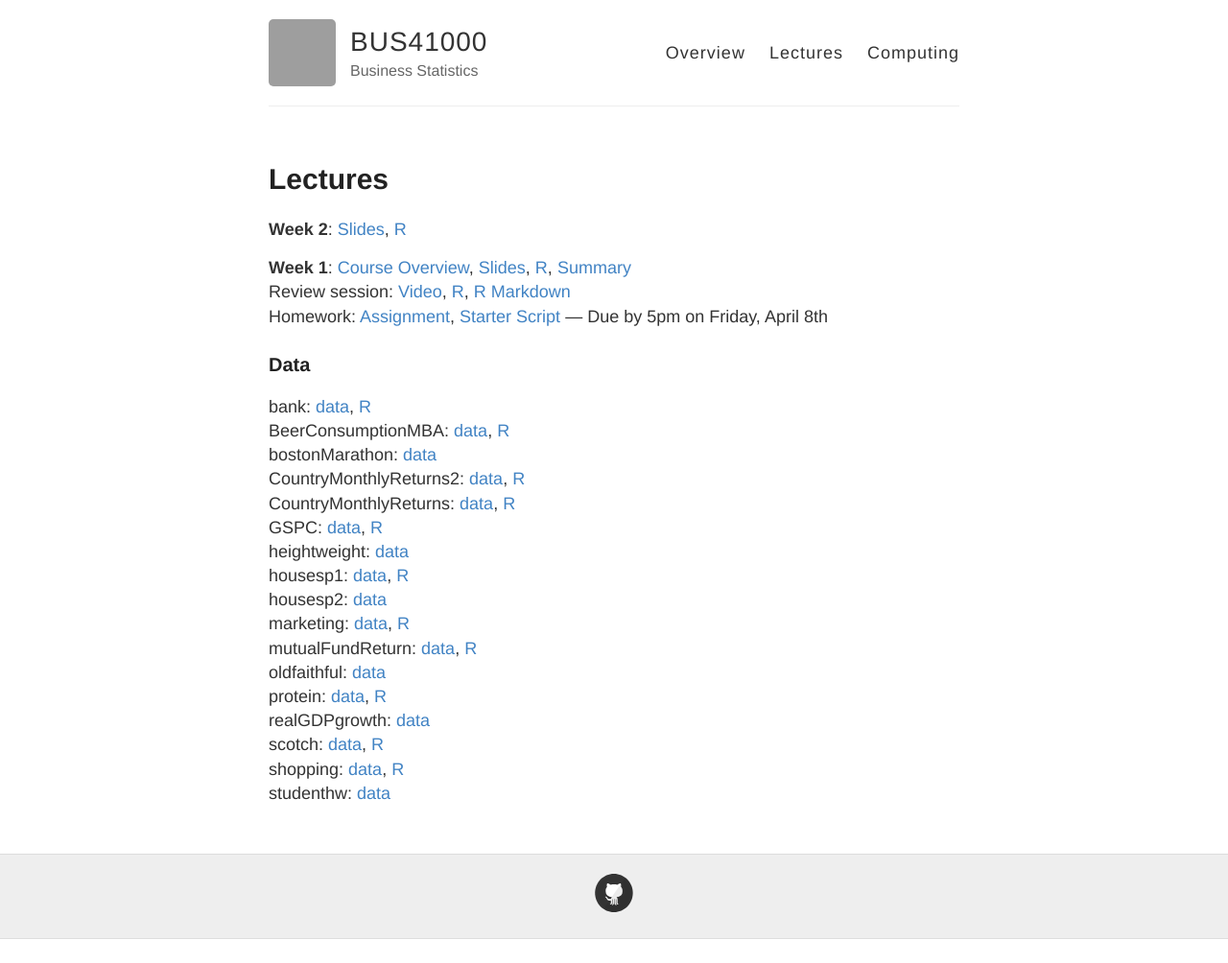
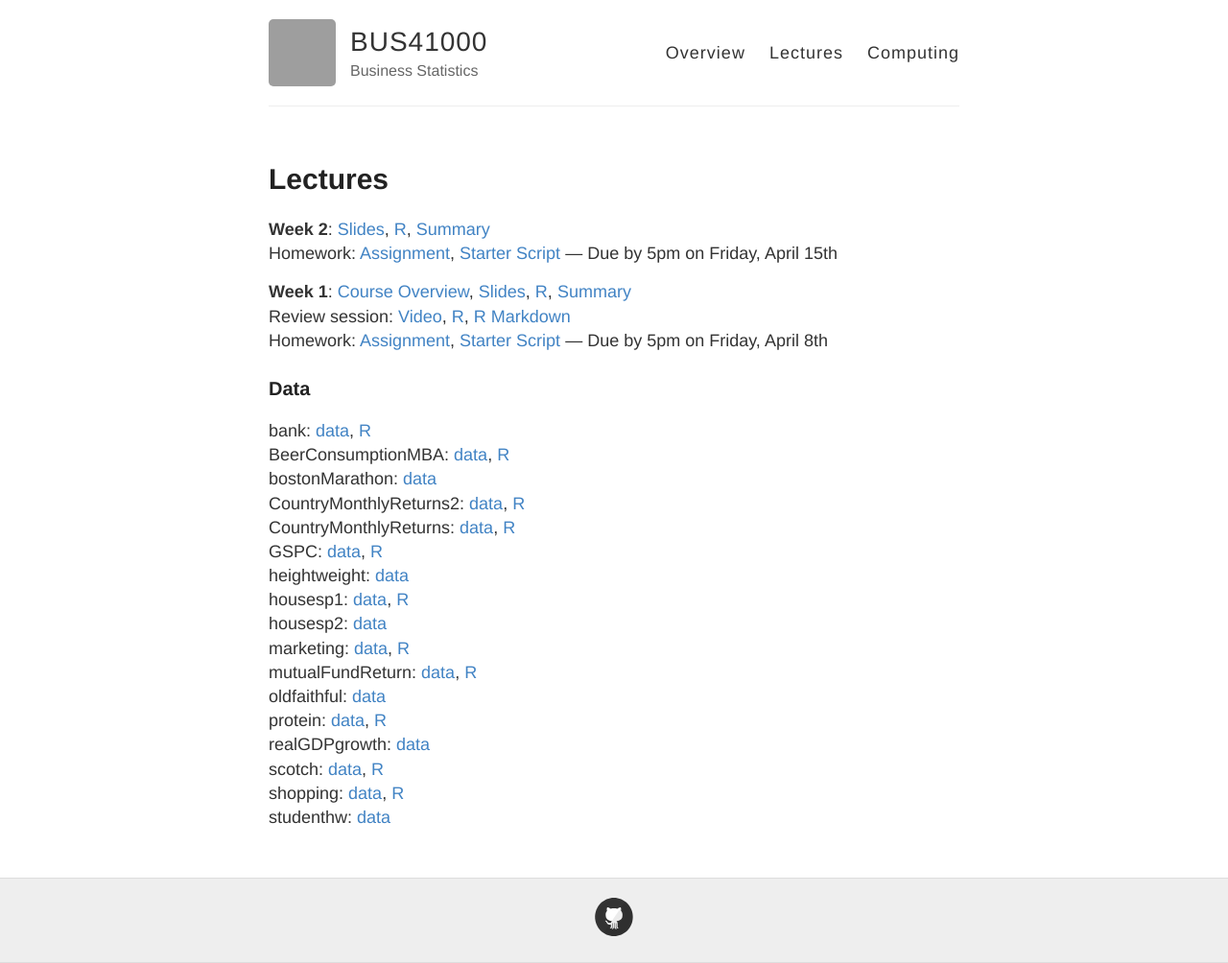
Before and after one commit to mlakolar/BUS41000, a Jekyll site: the page built from lectures.md, in a window 1280 px wide. Shown: the whole page at 96% size. Built offline with Jekyll 4.4.1, drawn with Linux system fonts in a browser that asks for light colours; before the commit the page ends 979 px from its top, so only the background shows below that; grey boxes are pictures that could not be loaded.

Commit message:
link homework2

```diff
--- a/lectures.md
+++ b/lectures.md
@@ -6,8 +6,12 @@ permalink: /lectures/
 
 **Week 2**:
 [Slides](https://github.com/mlakolar/BUS41000/raw/master/slides/02_lecture.pdf),
-[R](https://github.com/mlakolar/BUS41000/raw/master/slides/02_code.R)
-
+[R](https://github.com/mlakolar/BUS41000/raw/master/slides/02_code.R),
+[Summary](https://github.com/mlakolar/BUS41000/raw/master/slides/02_summary.pdf)
+Homework:
+[Assignment](https://piazza.com/class_profile/get_resource/ihbf4oo8gc36od/ims2q2fjx9s21u),
+[Starter Script](https://piazza.com/class_profile/get_resource/ihbf4oo8gc36od/ims40dtpstp609) ---
+Due by 5pm on Friday, April 15th
 
 
 **Week 1**: [Course Overview](https://github.com/mlakolar/BUS41000/raw/master/slides/01_courseOverview.pdf),
```
